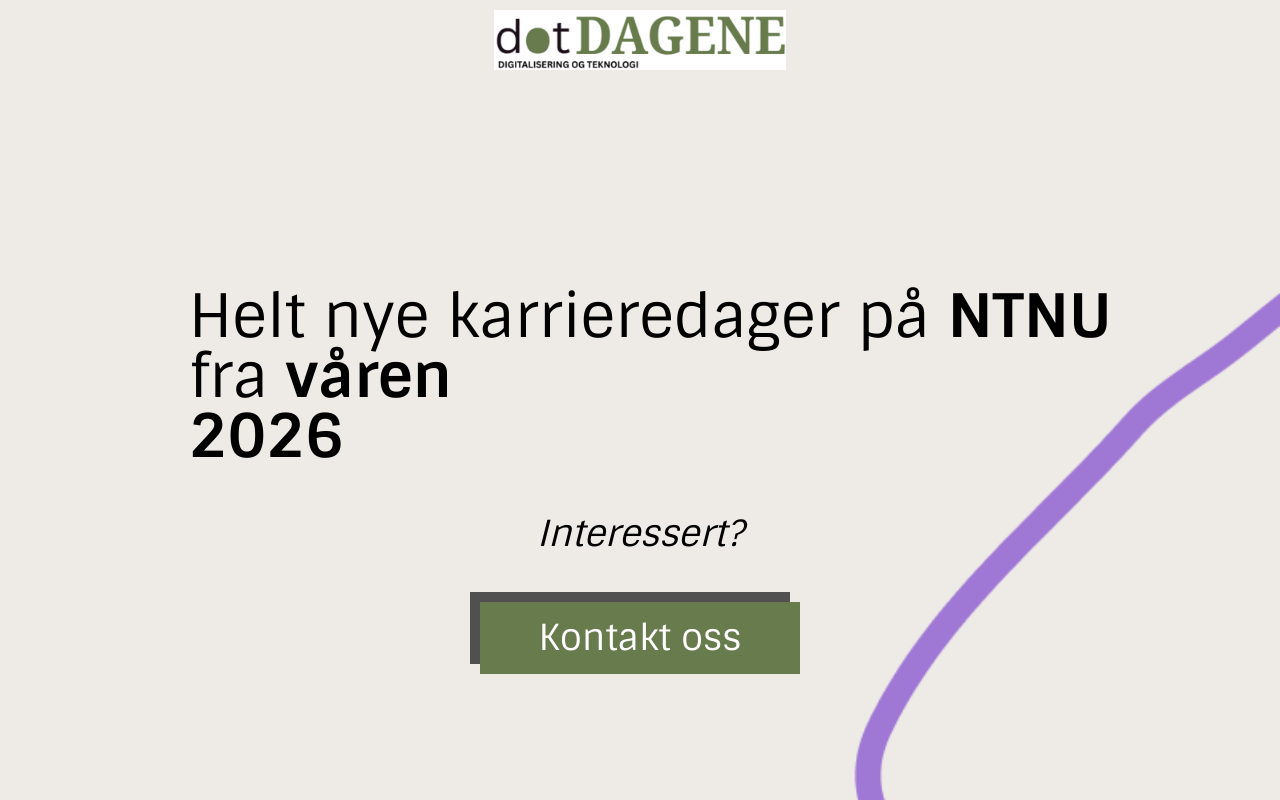
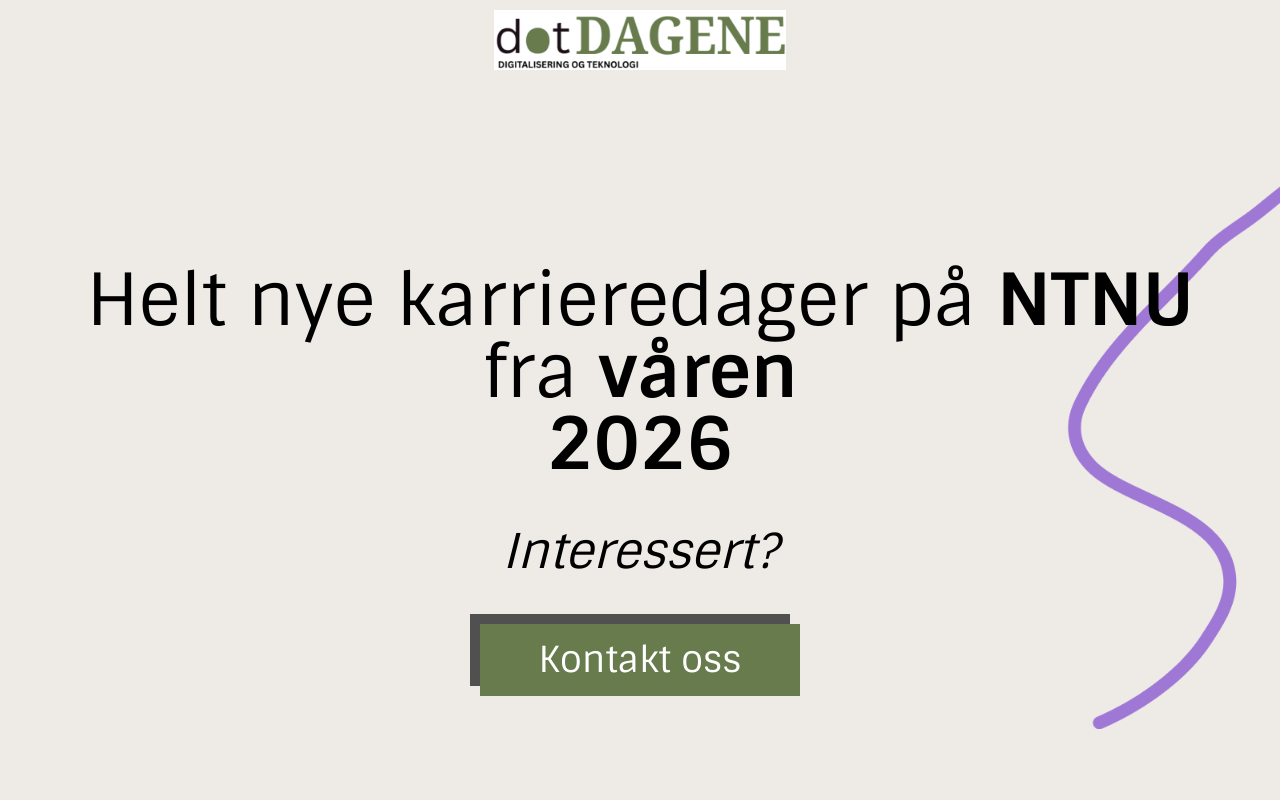
Before and after one commit to appKom/conchiglie-web, a React (Vite) app in the folder frontend/: page / in a window 1280 px wide. Shown: the top 800 px of the page. Built offline with nearby package versions, Linux system fonts and the light colour scheme.

Commit message:
feat: homepage + responsive

```diff
--- a/frontend/src/components/Header.tsx
+++ b/frontend/src/components/Header.tsx
@@ -2,7 +2,7 @@
 
 export const Header = () => {
   return(
-    <div className="h-20 flex items-center justify-center">
+    <div className="relative h-20 flex items-center justify-center z-20 bg-dotbackground">
       {/* Endre på LOGO */}
       <img className="h-15" src={logo} alt="" />
     </div>
--- a/frontend/src/index.css
+++ b/frontend/src/index.css
@@ -7,6 +7,7 @@
 }
 
 @theme {
+  --color-dotbackground: #EEEBE6;
   --color-dotgreen: #677B4C;
   --color-dotdarkgreen: #495D2F;
   --color-dotblue: #1D4E89;
--- a/frontend/src/pages/HomePage.tsx
+++ b/frontend/src/pages/HomePage.tsx
@@ -7,10 +7,10 @@
       <img
         src={wave}
         alt="wave background"
-        className="absolute right-0 top-0 w-1/3 object-cover z-0"
+        className="absolute right-0 top-0 w-1/3 object-cover z-0 md:w-1/6"
       />
-      <p className="text-6xl pl-5 relative z-10">Helt nye karrieredager på <b>NTNU</b> <br /> fra <b>våren <br />2026</b></p>
-      <p className="text-4xl italic relative z-10">Interessert?</p>
+      <p className="text-6xl pl-5 relative z-10 md:text-center md:p-0 md:text-7xl">Helt nye karrieredager på <b>NTNU</b> <br /> fra <b>våren <br />2026</b></p>
+      <p className="text-4xl italic relative z-10 md:text-5xl">Interessert?</p>
       <LinkButton link="https://online.ntnu.no/" color="green">Kontakt oss</LinkButton>
     </div>
   );
```
Also changed, not shown: frontend/src/pages/AboutUsPage.tsx (added).
